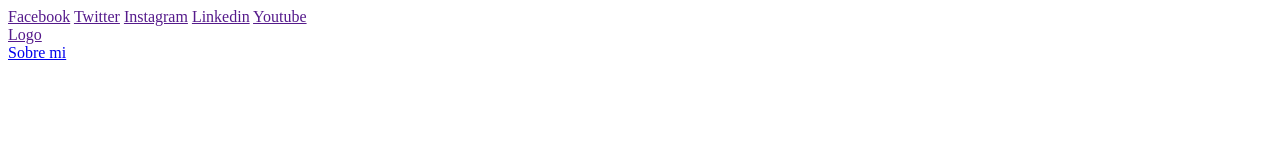
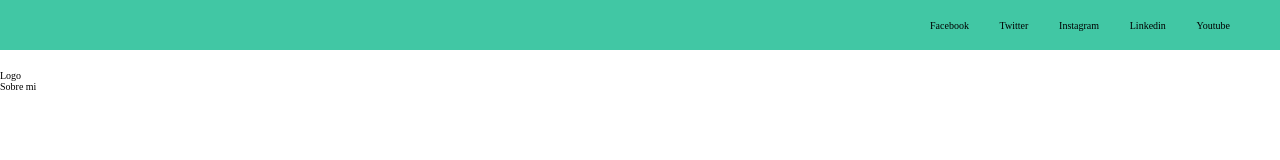
Before and after one commit to JoaquinWald/maquetacion-blog, a plain HTML site: page index.html in a window 1280 px wide. Drawn offline with Linux system fonts and the light colour scheme.

Commit message:
header icons section

```diff
--- a/css/main.css
+++ b/css/main.css
@@ -0,0 +1,41 @@
+body{
+  margin: 0;
+  padding: 0;
+  position: fixed;
+  top: 0;
+  bottom: 0;
+  left: 0;
+  right: 0;
+}
+html{
+  font-size: 62.5%;
+}
+
+a {
+  text-decoration: none;
+  display: inline;
+  color: black;
+}
+
+header{
+  width: 100%;
+  height: 140px;
+  display: grid;
+  grid-template-rows: 1fr 1fr;
+}
+header .header-icons-container{
+  width: 100%;
+  height: 50px;
+  display: grid;
+  background-color: #41C7A4;
+}
+header .header-icons-container .icons{
+  width: 300px;
+  height: auto;
+  display: flex;
+  justify-items: flex-end;
+  align-items: center;
+  justify-content: space-between;
+  justify-self: end;
+  margin-right: 50px;
+}
--- a/index.html
+++ b/index.html
@@ -11,21 +11,21 @@
 <body>
   <header>
 
-    <section>
-      <div>
-        <a href="">Facebook</a>
-        <a href="">Twitter</a>
-        <a href="">Instagram</a>
-        <a href="">Linkedin</a>
-        <a href="">Youtube</a>
+    <section class="header-icons-container">
+      <div class="icons">
+        <a href="#">Facebook</a>
+        <a href="#">Twitter</a>
+        <a href="#">Instagram</a>
+        <a href="#">Linkedin</a>
+        <a href="#">Youtube</a>
       </div>
     </section>
 
     <nav>
-      <section>
-        <a href="">Logo</a>
+      <section class="nav-logo-container">
+        <a href="#">Logo</a>
       </section>
-      <section>
+      <section class="profile-link">
         <a href="./perfil.html">Sobre mi</a>
       </section>
     </nav>
```
